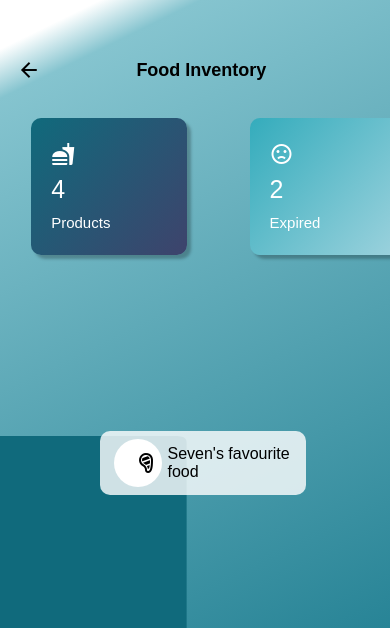
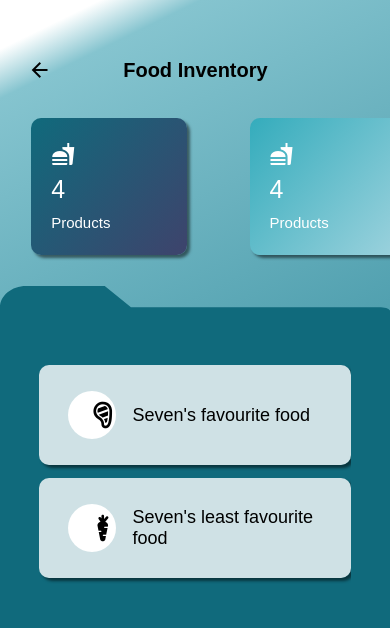
Before and after one commit to UTSCCSCC01/Tabs, a React Native app in the folder packages/frontend/: screen /Notifications in a window 390 px wide. Shown: the top 628 px of the page. Built offline with nearby package versions, Linux system fonts and the light colour scheme.

Commit message:
Issue 41 - finished main view, waiting for add item component to add

```diff
--- a/packages/frontend/package.json
+++ b/packages/frontend/package.json
@@ -21,10 +21,13 @@
     "react": "18.0.0",
     "react-native": "0.69.6",
     "react-native-floating-action": "^1.22.0",
+    "react-native-gesture-handler": "^2.7.0",
     "react-native-safe-area-context": "4.3.1",
     "react-native-screens": "~3.15.0",
     "react-native-svg": "12.3.0",
-    "react-native-svg-transformer": "^1.0.0"
+    "react-native-svg-transformer": "^1.0.0",
+    "react-native-swipe-gestures": "^1.0.5",
+    "react-native-swipe-up-down": "^1.2.0"
   },
   "devDependencies": {
     "@babel/core": "^7.12.9",
--- a/packages/frontend/src/App.tsx
+++ b/packages/frontend/src/App.tsx
@@ -3,7 +3,7 @@ import { TextInput, View, Text, Button, StyleSheet} from 'react-native';
 import { ApolloClient, InMemoryCache, ApolloProvider, gql, useMutation } from '@apollo/client';
 import { LinearGradient } from 'expo-linear-gradient';
 import { registerRootComponent } from 'expo';
-import {InvView} from './ui/pages/view/inventoryView'
+import InvView from './ui/pages/view/inventoryView'
 import { NavigationContainer } from '@react-navigation/native';
 import { createBottomTabNavigator } from '@react-navigation/bottom-tabs';
 import { MaterialCommunityIcons } from '@expo/vector-icons';
--- a/packages/frontend/src/assets/images/Vector.js
+++ b/packages/frontend/src/assets/images/Vector.js
@@ -8,11 +8,12 @@ const SvgComponent = (props) => {
 
     <Svg
     width={Dimensions.get('screen').width}
-    height={834}
-    minheight={834}
+    height={1.4*Dimensions.get('screen').height}
+
     viewBox={"0 0 " + 0.96*(Dimensions.get('screen').width) +" " +0.9*(Dimensions.get('screen').height)}
     fill="none"
     xmlns="http://www.w3.org/2000/svg"
+    preserveAspectRatio="none"
     {...props}
 
   >
--- a/packages/frontend/src/ui/pages/controller/inventoryController.tsx
+++ b/packages/frontend/src/ui/pages/controller/inventoryController.tsx
@@ -4,6 +4,10 @@ class inventoryController{
     touch_item(itemName: string, itemId: string){
 
     }
+
+    addCategory(){
+        console.log("Supposed to go to add category view");
+    }
 }
 
 export default {inventoryController}
--- a/packages/frontend/src/ui/pages/view/inventoryView.tsx
+++ b/packages/frontend/src/ui/pages/view/inventoryView.tsx
@@ -1,5 +1,5 @@
 import React, { useState } from 'react';
-import { Text, View, StyleSheet, Button, TextInput, Touchable, TouchableWithoutFeedback, TouchableOpacity } from 'react-native';
+import {  SafeAreaView,  FlatList,  StatusBar, Text, View, StyleSheet, Button, TextInput, Touchable, TouchableWithoutFeedback, TouchableOpacity } from 'react-native';
 import { LinearGradient } from 'expo-linear-gradient';
 import Ionicons from '@expo/vector-icons/Ionicons';
 import { MaterialCommunityIcons } from '@expo/vector-icons';
@@ -14,6 +14,10 @@ import { NavigationContainer } from '@react-navigation/native';
 import { Circle } from 'react-native-svg';
 import { Colors } from 'react-native/Libraries/NewAppScreen';
 import inventoryController from '../controller/inventoryController';
+import { Swipeable } from 'react-native-gesture-handler';
+import SwipeUpDown from 'react-native-swipe-up-down';
+import GestureRecognizer from 'react-native-swipe-gestures';
+
 
 
 
@@ -60,9 +64,14 @@ class DescBoxList{
 //the folder image
 class FolderItemData{
   text: string;
-  constructor(text: string){
+  iconName: string;
+  id: string
+  constructor(text: string, iconName: string, id: string){
     this.text = text;
+    this.iconName = iconName;
+    this.id = id;
   }
+
 }
 
 
@@ -78,6 +87,29 @@ class FolderItemList{
   }
 }
 
+class FunctionObject{
+
+  myFunction: Function;
+  argument: any;
+  name: string;
+  constructor(myFunction:Function, argument:any, name:string){
+    this.myFunction = myFunction;
+    this.argument = argument;
+    this.name=name;
+  }
+
+
+}
+
+class FolderSvgClass{
+  folder: FolderItemList;
+  swipeFunction: FunctionObject;
+  constructor(folder: FolderItemList, swipeFunction: FunctionObject){
+    this.folder = folder;
+    this.swipeFunction = swipeFunction;
+  }
+}
+
 
 
 //initializing data to pass into this page's components
@@ -88,10 +120,13 @@ const data = [dbd1, dbd2];
 
 
 
-const folderItem = new FolderItemData("Seven's favourite food");
-const folderItemList = new FolderItemList([folderItem], "Categories");
+const folderItem = new FolderItemData("Seven's favourite food", "food-steak", "77777");
+const folderItem2 = new FolderItemData("Seven's least favourite food", "carrot", "77778");
+const folderItemList = new FolderItemList([folderItem, folderItem2], "Categories");
 
 const invCont = new inventoryController.inventoryController();
+
+
 
 
 /*OLD CODE THAT I DO NOT WANT TO DELETE SO THAT I CAN COPY IT LATER
@@ -116,6 +151,7 @@ END BLOCK OF OLD CODE */
 
 //the view in question
 const InvView = ()=>{
+  const [showDoubleDescBox, toggleDoubleDescBox] = useState(true);
 
 
   /*OLD CODE THAT I DO NOT WANT TO DELETE SO THAT I CAN COPY IT LATER
@@ -170,15 +206,22 @@ return(
             {//Boxes of information with own gradient bg, made it a duple cuz i saw on a couple pages there were 2 shown in
             //the same row at once
           }
-            <DoubleDescBox data={data}/>
+
+
+            {showDoubleDescBox && <DoubleDescBox data={data}/>}
             {//I rendered the folder u see across the ui by converting it to a vector image using the
             //"REACT VECTOR IMAGE CONVERTER SITE: google it cuz i do not remember the link
             //I then rendered the title and list of folder items onto it
           }
-            <FolderSvg list={folderItemList.list} title={folderItemList.title}/>
+
+
+            <FolderSvg folder={folderItemList} swipeFunction={new FunctionObject(toggleDoubleDescBox, !showDoubleDescBox, "toggle box")}/>
+
+
              {//Button in bottom right corner to add something
              }
-            <FloatingActionButton/>
+             <Button title={"debug"} onPress={() => toggleDoubleDescBox(showDoubleDescBox)}></Button>
+            <FloatingActionButton name="add category" argument={null} myFunction={() => {invCont.addCategory}}/>
 
         </View>
       </LinearGradient>
@@ -196,6 +239,7 @@ return(
 const DescBox = (data:DescBoxData) =>{
   return (
         <View style={styles.rcorners1}>
+          <TouchableOpacity style={styles.container}>
           <LinearGradient colors={['#106A7C', '#3E436C']} style={styles.linearGradient1} start={[-0.04, 0]} end={[1.34, 1.34]}>
                 <MaterialCommunityIcons
                 size={24}
@@ -207,6 +251,9 @@ const DescBox = (data:DescBoxData) =>{
                 <Text style={styles.whiteText2}>{data.text1}</Text>
                 <Text style={styles.whiteText1}>{data.text2}</Text>
             </LinearGradient>
+
+          </TouchableOpacity>
+
         </View>
   );
 }
@@ -215,7 +262,9 @@ const DescBox = (data:DescBoxData) =>{
 //field but right now that is too much work
 const DescBox2 = (data:DescBoxData) =>{
     return (
+
           <View style={styles.rcorners1}>
+            <TouchableOpacity style={styles.container}>
               <LinearGradient colors={['#34ACBC', '#9FD3DE']} style={styles.linearGradient1} start={[-0.04, 0]} end={[1.34, 1.34]}>
                   <MaterialCommunityIcons
                   size={24}
@@ -225,17 +274,25 @@ const DescBox2 = (data:DescBoxData) =>{
                   <Text style={styles.whiteText2}>{data.text1}</Text>
                   <Text style={styles.whiteText1}>{data.text2}</Text>
               </LinearGradient>
+              </TouchableOpacity>
           </View>
     );
   }
 
 
+
+
 //i explained this above
 const DoubleDescBox = (data:DescBoxList) =>{
+
+
     return (
         <View style={styles.rowFlex1}>
+
             <DescBox iconName={data.data[0].iconName} text1={data.data[0].text1} text2={data.data[0].text2}/>
-            <DescBox2 iconName={data.data[1].iconName} text1={data.data[1].text1} text2={data.data[1].text2}/>
+
+
+            <DescBox2 iconName={data.data[0].iconName} text1={data.data[0].text1} text2={data.data[0].text2}/>
         </View>
     )
 }
@@ -249,7 +306,9 @@ const MyHeader = (text:TextOBJ) =>{
 
           <View style={styles.rowFlex2}>
 
-            <MaterialCommunityIcons name="arrow-left" size={24} style={styles.headerIcon}/>
+            <TouchableOpacity style={styles.headerIcon}>
+              <MaterialCommunityIcons name="arrow-left" size={24}/>
+              </TouchableOpacity>
 
             <Text style={styles.myHeaderText}>{text.text}</Text>
 
@@ -271,50 +330,84 @@ const WhiteText1 = () =>{
 
 //explained this already... only thing of note is that i didnt make the list view yet so i only show 1 item at a time
 // z-index of vector is set to -1 so that other stuff is guaranteed to render on top of it
-const FolderSvg = (folderItemList: FolderItemList) =>{
+const FolderSvg = (data: FolderSvgClass) =>{
+
+  console.log(data.swipeFunction.name);
+
   return (
+    <View style={styles.maxContainer}>
+      <SvgComponent zIndex={-1}/>
+
+
+      <GestureRecognizer style={styles.folderLabelHolder} onSwipeDown={() => data.swipeFunction.myFunction(true)} onSwipeUp={() => data.swipeFunction.myFunction(false)}>
         <View>
-      <SvgComponent zIndex={-1}/>
         <Text style={styles.folderLabel}>{folderItemList.title}</Text>
+        </View>
+      </GestureRecognizer>
+
         <View style={styles.folderList}>
-<TouchableOpacity>
-<FolderListItem text={folderItemList.list[0].text}/>
-</TouchableOpacity>
+
+
+          <SafeAreaView style={styles.container}>
+           <FlatList style={styles.container}
+           data={folderItemList.list}
+           renderItem={({item})=>(<FolderListItem iconName={item.iconName} text={item.text} id={item.id}/>)}
+           keyExtractor={item => item.id}>
+           </FlatList>
+          </SafeAreaView>
+
+
+
+
 
 
         </View>
+
     </View>
   )
 }
 
 
 //i explained this
-const FloatingActionButton = () =>{
+const FloatingActionButton = (myFunction: FunctionObject) =>{
   return (
-    <View style={styles.fab}>
-      <TouchableOpacity onPress={ () => invCont.touch_item("name", "id")}>
-      <FloatingAction color='#FFFFFFCC' floatingIcon={<MaterialCommunityIcons name="plus" size={24}/>}/>
+    <TouchableOpacity style={styles.fab}onPress={ () => invCont.touch_item("name", "id")}>
+
+
+      <FloatingAction onPressMain={myFunction.myFunction()} color='#FFFFFFCC' floatingIcon={<MaterialCommunityIcons name="plus" size={24}/>}/>
+
+
     </TouchableOpacity>
-    </View>
   )
 }
 
 //i explained this
-const FolderListItem = (text:TextOBJ) =>{
+const FolderListItem = (item:FolderItemData) =>{
   return (
+    <TouchableOpacity>
       <View style={styles.folderListItem}>
 
 <View style={styles.iconBorder}>
   <View style={styles.center}>
-          <MaterialCommunityIcons name="food-steak" size={24} style={styles.splitIcon}/>
+
+    {/*@ts-ignore*/}
+    <MaterialCommunityIcons name={item.iconName} size={32} style={styles.splitIcon}/>
   </View>
 </View>
 
 
-      <Text style={styles.splitTextNormal} >{text.text}</Text>
+<Text style={styles.splitTextNormal} >{item.text}</Text>
 
 </View>
+    </TouchableOpacity>
+
   )
+}
+
+const ToggleList = () => {
+
+
+
 }
 
 
@@ -322,8 +415,9 @@ const FolderListItem = (text:TextOBJ) =>{
 
 
 
+
 //only export, could make this default but eh...
-export {InvView}
+export default InvView
 
 //not explaining the styles there are too many
 //there are probably some unused ones but vs code isn't showing me
@@ -341,7 +435,14 @@ const styles = StyleSheet.create({
     width: "40%",
     margin: "8%",
 
-    boxShadow: '4px 4px 3px rgba(0, 0, 0, 0.25)',
+
+    shadowOffset: {
+      width: 3,
+      height: 3
+    },
+    shadowRadius: 3,
+    shadowOpacity: 0.5
+
   },
 
   myHeader: {
@@ -351,15 +452,13 @@ const styles = StyleSheet.create({
     width:"100%",
     height: '4%',
 
-
-
   },
 
   myHeaderText: {
     fontWeight: "bold",
-    fontSize: 18,
+    fontSize: 20,
     fontFamily: "Arial",
-    width: "66%",
+    width: "66.67%",
 
   },
 
@@ -376,7 +475,7 @@ const styles = StyleSheet.create({
   splitTextNormal: {
     width: "66%",
     fontWeight: "normal",
-    fontSize: 16,
+    fontSize: 18,
     fontFamily: "Arial"
   },
 
@@ -456,6 +555,13 @@ const styles = StyleSheet.create({
     position: "absolute",
     right:0,
     bottom:0,
+    shadowOffset: {
+      width: 3,
+      height: 3
+    },
+    shadowRadius: 3,
+    shadowOpacity: 0.5,
+    zIndex:1,
   },
 
   flexContainer: {
@@ -496,11 +602,12 @@ const styles = StyleSheet.create({
   },
 
   headerIcon: {
-   width: "33%",
+   width: "23.33%",
   },
 
   folderList: {
     marginTop:"7%",
+
     position: "absolute",
     top:0,
     left:0,
@@ -516,19 +623,27 @@ const styles = StyleSheet.create({
 
   folderListItem: {
     height: "10%",
-    maxHeight: 100,
+    minHeight: 100,
+    maxHeight: 110,
     width: "100%",
+
     backgroundColor: "#FFFFFFCC",
     borderRadius: 10,
 
     flex:1,
     flexDirection: "row",
     justifyContent:"space-evenly",
-    margin:"4%",
+    marginTop:"4%",
     padding: "4%",
 
     alignContent: "center",
     alignItems: "center",
+    shadowOffset: {
+      width: 3,
+      height: 3
+    },
+    shadowRadius: 3,
+    shadowOpacity: 0.5
 
 
   },
@@ -541,14 +656,25 @@ const styles = StyleSheet.create({
   },
 
   folderLabel: {
-    marginTop:"7%",
+
+    fontSize: 16,
+    fontFamily: "Arial",
+    color: "#FFFFFF",
+    zIndex: 1
+  },
+
+  folderLabelHolder:{
+    marginTop:"2%",
     padding:"1%",
     position: "absolute",
     top:0,
     left: 15,
-    fontSize: 16,
-    fontFamily: "Arial",
-    color: "#FFFFFF"
+    zIndex: 1
+  },
+
+  maxContainer:{
+    height:"200%",
+    width: "100%"
   }
 
 
```
Also changed, not shown: 1 other file (tests, documents, lock files or other folders). Lines whose indentation alone changed are shown as unchanged.
